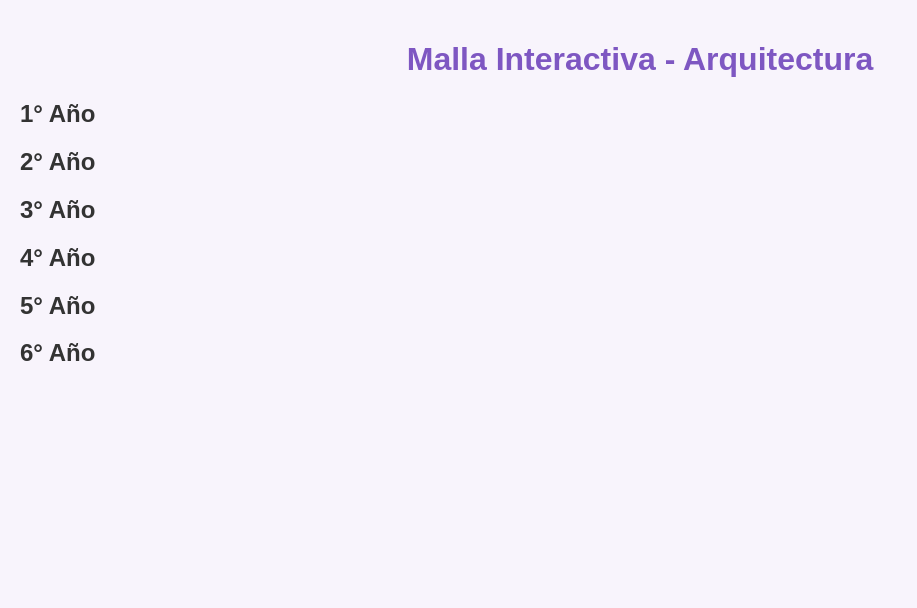
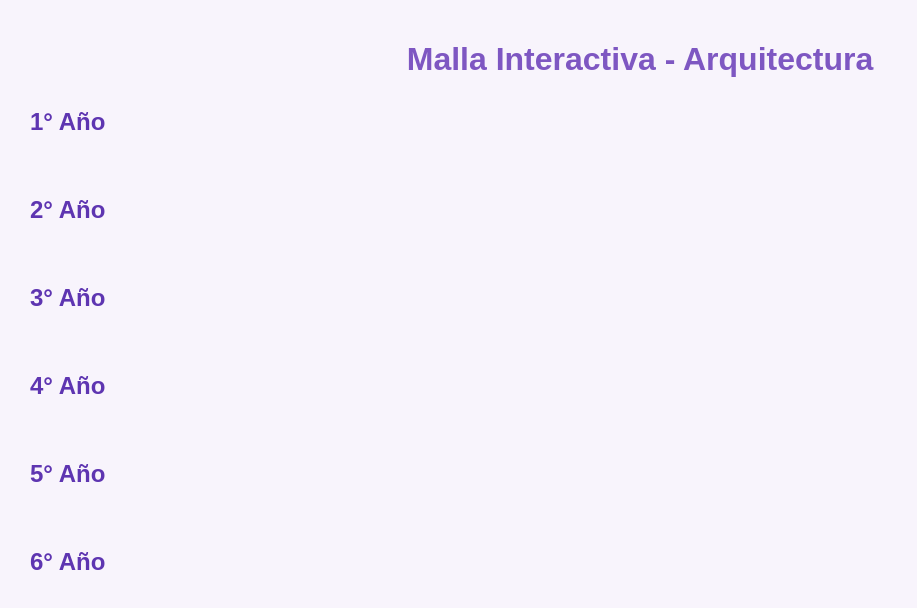
Before and after one commit to Rociopai/planilla-materias-arquitectura, a plain HTML site: page index.html in a window 1280 px wide. Shown: the whole page, without its empty margins (0-917 px from the left). Drawn offline with Linux system fonts and the light colour scheme.

Commit message:
styles.css

```diff
--- a/styles.css
+++ b/styles.css
@@ -9,13 +9,23 @@ body {
 h1 {
   text-align: center;
   color: #7e57c2;
+  margin-bottom: 30px;
 }
 
-#malla {
+.año-container {
+  margin-bottom: 40px;
+}
+
+.año-container h2 {
+  color: #5e35b1;
+  margin-left: 10px;
+}
+
+.malla {
   display: grid;
   grid-template-columns: repeat(auto-fill, minmax(220px, 1fr));
   gap: 20px;
-  margin-top: 30px;
+  margin-top: 15px;
 }
 
 .card {
```
